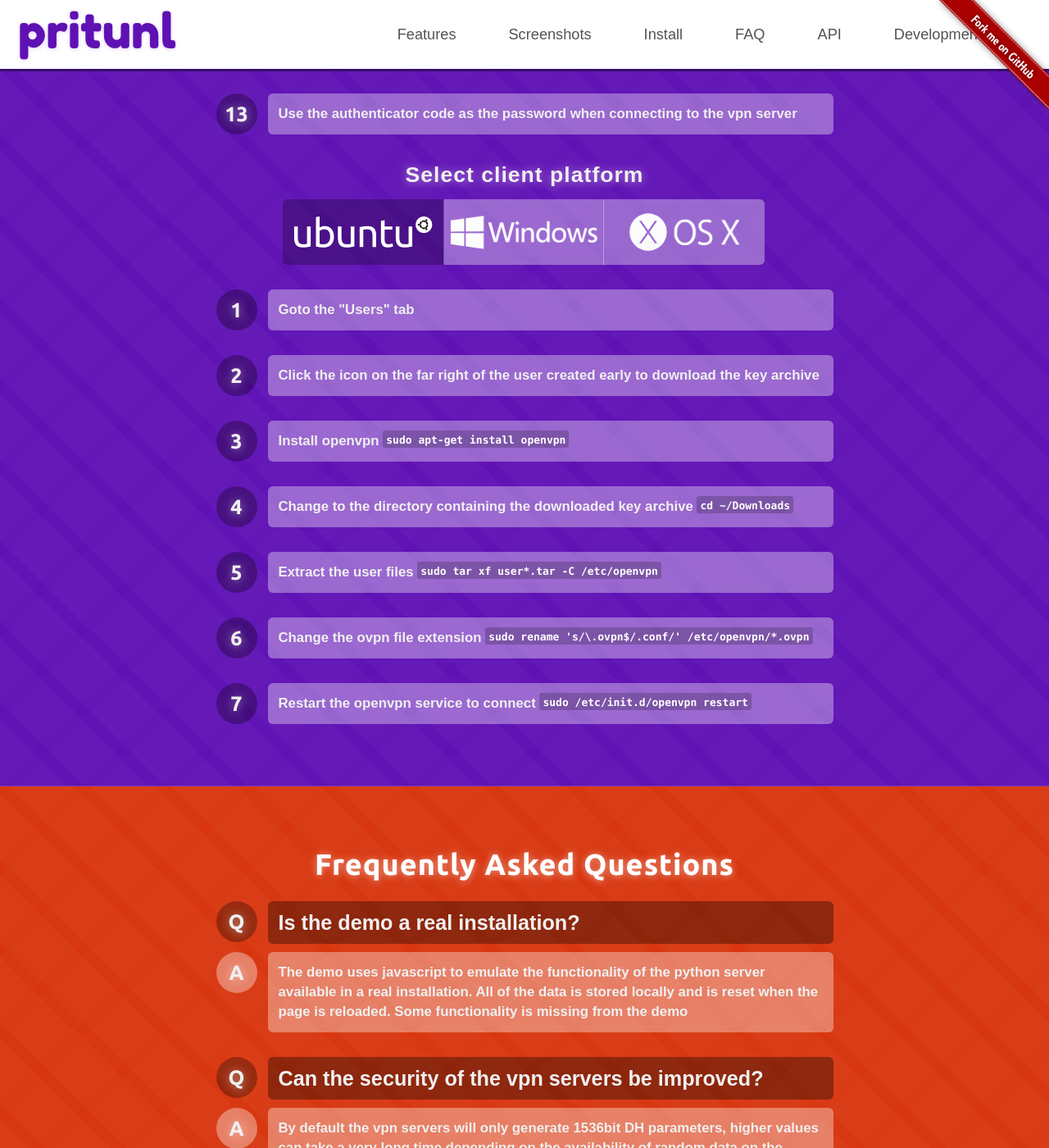
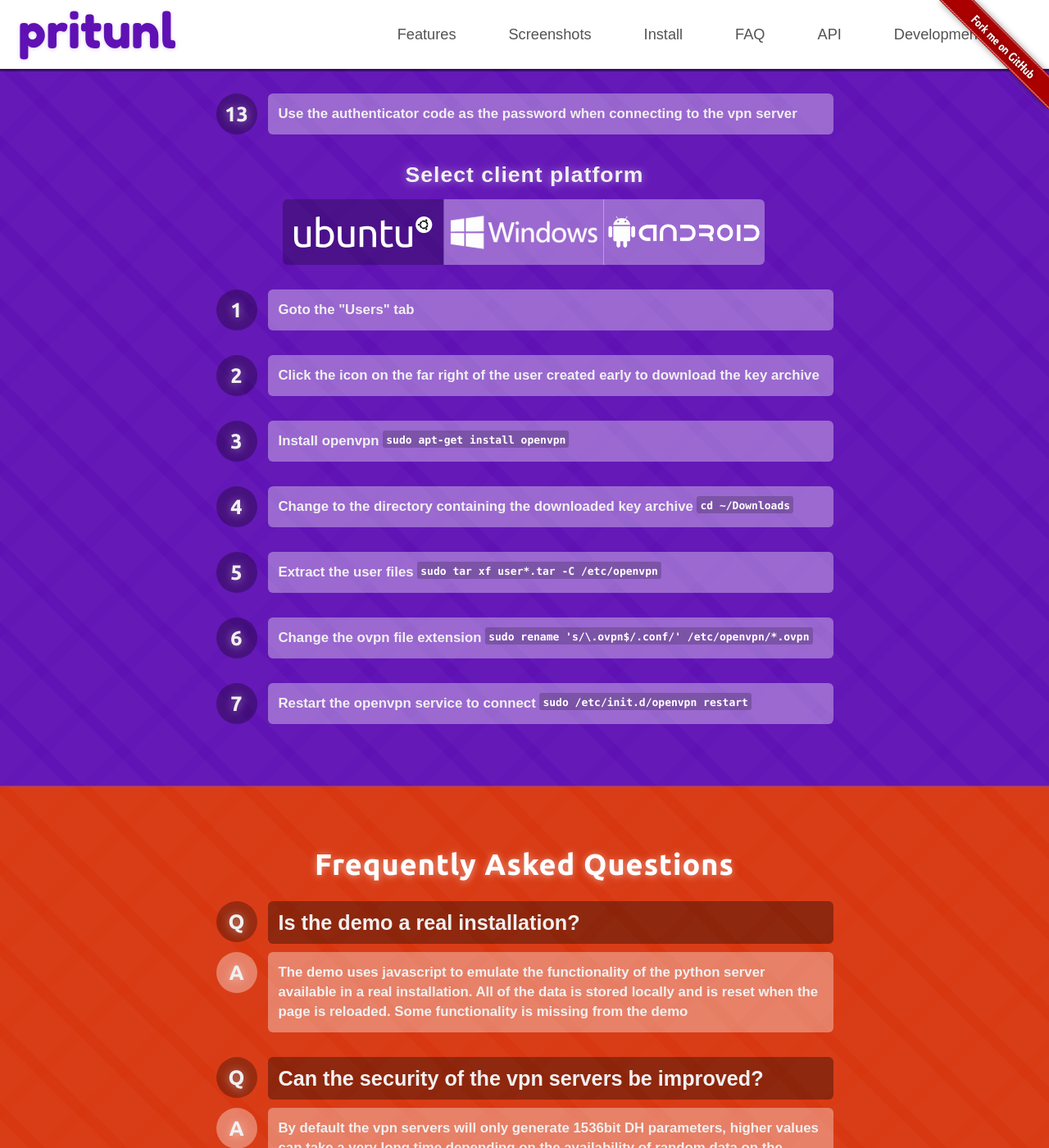
Before and after one commit to pritunl/pritunl.github.io, a Jekyll site: the page built from index.html, in a window 1280 px wide and 1400 px high, scrolled down 5363 px. Shown: the whole window at 82% size. Built offline with Jekyll 4.4.1, drawn with Linux system fonts in a browser that asks for light colours; nearby versions of some CDN libraries; Markdown is read by kramdown in place of the engine named in the settings.

Commit message:
Remove osx instructions add android

```diff
--- a/css/main.css
+++ b/css/main.css
@@ -429,8 +429,8 @@
   background-image: url('../img/windows.png');
 }
 
-.install-buttons .osx-client {
-  background-image: url('../img/osx.png');
+.install-buttons .android-client {
+  background-image: url('../img/android.png');
 }
 
 .install-point,
@@ -549,7 +549,7 @@
 .arch-instructions,
 .centos-instructions,
 .windows-client-instructions,
-.osx-client-instructions {
+.android-client-instructions {
   display: none;
 }
 
--- a/index.html
+++ b/index.html
@@ -743,7 +743,7 @@
         <div class="install-buttons btn-group clearfix">
           <button type="button" class="btn ubuntu-client active"></button>
           <button type="button" class="btn windows-client"></button>
-          <button type="button" class="btn osx-client"></button>
+          <button type="button" class="btn android-client"></button>
         </div>
         <div class="client-instructions">
           <div class="ubuntu-client-instructions">
@@ -886,13 +886,13 @@
               </div>
             </div>
           </div>
-          <div class="osx-client-instructions">
+          <div class="android-client-instructions">
             <div class="install-point clearfix">
               <div class="install-point-label header">
                 <span>1</span>
               </div>
               <div class="install-point-description">
-                OS X instructions comming soon...
+                Android instructions comming soon...
               </div>
             </div>
           </div>
--- a/js/main.js
+++ b/js/main.js
@@ -119,7 +119,7 @@
         pages = [
           '.ubuntu-client-instructions',
           '.windows-client-instructions',
-          '.osx-client-instructions'
+          '.android-client-instructions'
         ];
       }
       pages.splice(pages.indexOf(page), 1);
@@ -152,8 +152,8 @@
   else if ($(this).hasClass('windows-client')) {
     changeInstructions('.client-instructions', '.windows-client-instructions');
   }
-  else if ($(this).hasClass('osx-client')) {
-    changeInstructions('.client-instructions', '.osx-client-instructions');
+  else if ($(this).hasClass('android-client')) {
+    changeInstructions('.client-instructions', '.android-client-instructions');
   }
 });
 
```
Also changed, not shown: img/android.png (added), img/osx.png (deleted).
